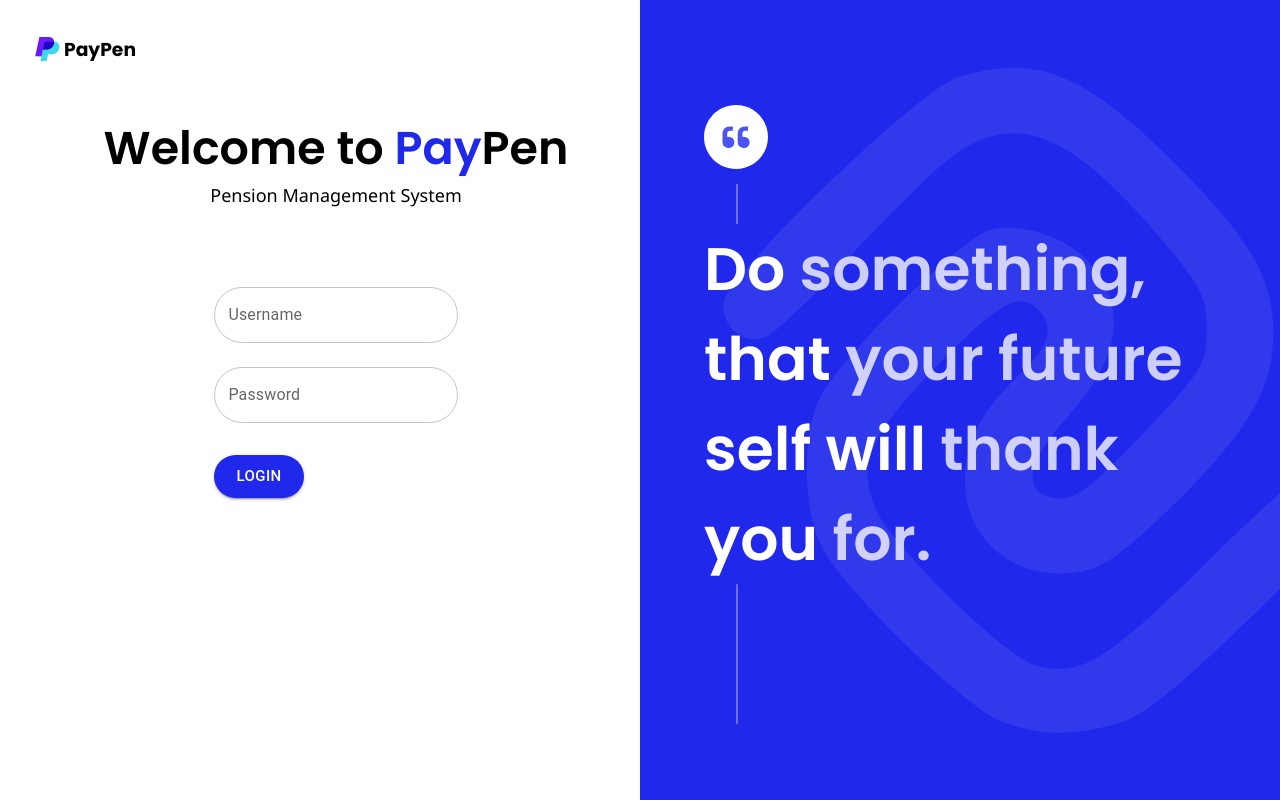
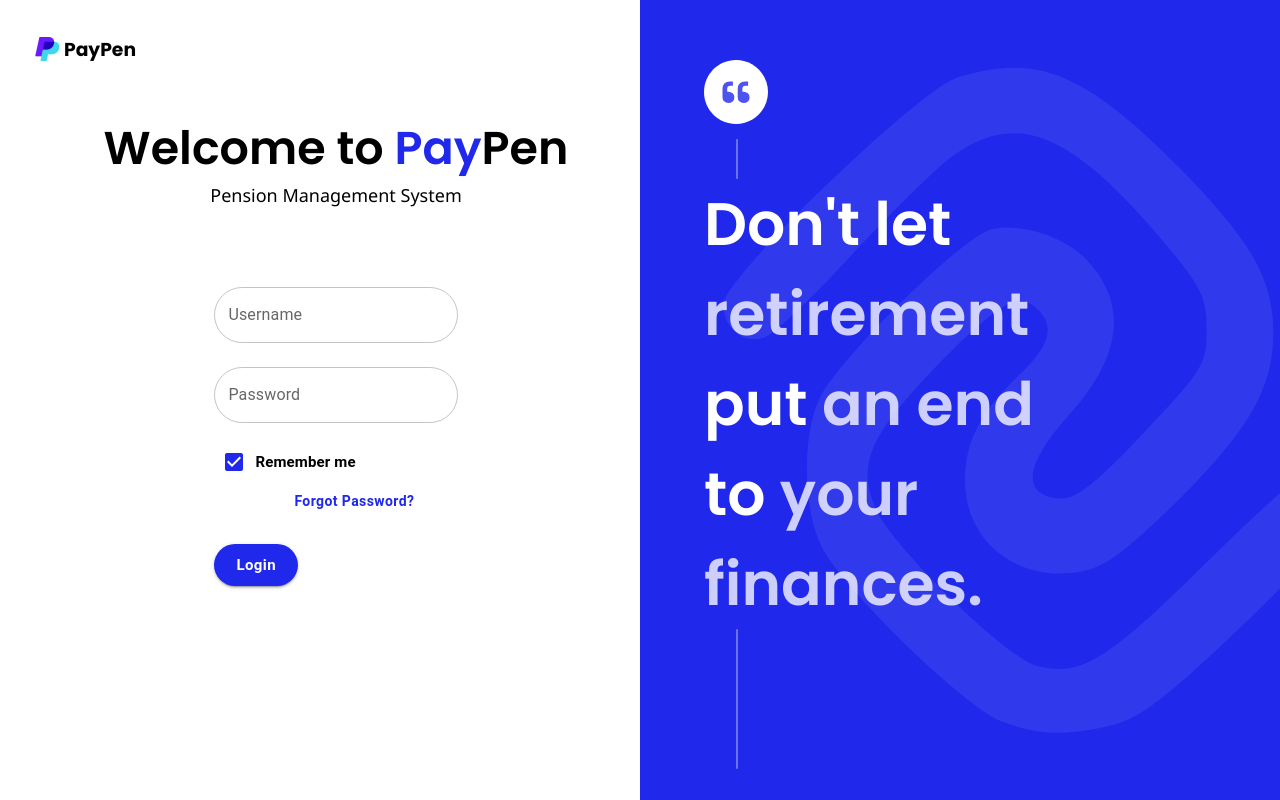
Before and after one commit to DrHowdyDoo/paypen, a React (Create React App) app: page / in a window 1280 px wide. Built offline with nearby package versions, Linux system fonts and the light colour scheme; a web font is replaced by a local one.

Commit message:
login-form-improved

```diff
--- a/src/Components/Home.css
+++ b/src/Components/Home.css
@@ -49,7 +49,7 @@
     align-items: center;
 }
 
-.title {
+.quote {
     font-weight: 600;
     font-size: 60px;
     margin: 0px;
@@ -108,5 +108,9 @@
 
 .btn-login .MuiButton-root{
     border-radius: 50%;
-    margin-top: 32px;
 }
+
+.form-control{
+    margin-left: 10px;
+    margin-top: 10px;
+}
--- a/src/Components/Home.js
+++ b/src/Components/Home.js
@@ -4,6 +4,9 @@ import quote from './Assests/ic_quote.svg';
 import TextField from '@mui/material/TextField';
 import Button from '@mui/material/Button'
 import LoginIcon from '@mui/icons-material/Login';
+import { Checkbox, Typography } from '@mui/material';
+import FormControlLabel from '@mui/material/FormControlLabel';
+import { borderRadius, fontSize, fontWeight } from '@mui/system';
 
 const Home = () => {
 
@@ -27,7 +30,14 @@ const Home = () => {
                         <TextField fullWidth className='inputRounded' id="password" label="Password" variant="outlined" margin="normal"
                             type="password"
                         />
-                        <Button className="btn-login" size="large" variant="contained" style={{ borderRadius: 50, marginTop: 24, backgroundColor: "#1f28eb" }}>Login</Button>
+                        <div className="form-control">
+                            <FormControlLabel control={<Checkbox defaultChecked style={{ color: "#1f28eb" }} />} label={<span style={{ fontWeight: "600", fontSize: "15px" }}>Remember me</span>} />
+                            <span>
+                                <Button variant="text" style={{ textTransform: 'none', fontWeight: "600", color: "#1f28eb", marginLeft: "62px", borderRadius: 50 }}>Forgot Password?</Button>
+                            </span>
+                        </div>
+
+                        <Button className="btn-login" size="large" variant="contained" style={{ borderRadius: 50, marginTop: 24, backgroundColor: "#1f28eb", textTransform: 'none', fontWeight: "600" }}>Login</Button>
                     </form>
 
                 </div>
@@ -39,11 +49,11 @@ const Home = () => {
                 <div className="title-wrapper">
                     <img src={quote} alt="quote_icon" />
                     <div className="l-top"></div>
-                    <h1 className="title">
-                        Do <span className="sub-quote">something,</span> <br />
-                        that <span className="sub-quote">your future</span> <br />
-                        self will <span className="sub-quote">thank</span> <br />
-                        you <span className="sub-quote">for.</span>
+                    <h1 className="quote">
+                        Don't let <span className="sub-quote">retirement</span> <br />
+                        put <span className="sub-quote">an end</span> <br />
+                        to <span className="sub-quote">your</span> <br />
+                        <span className="sub-quote">finances.</span>
                     </h1>
                 </div>
                 <div className="l-bottom"></div>
```
